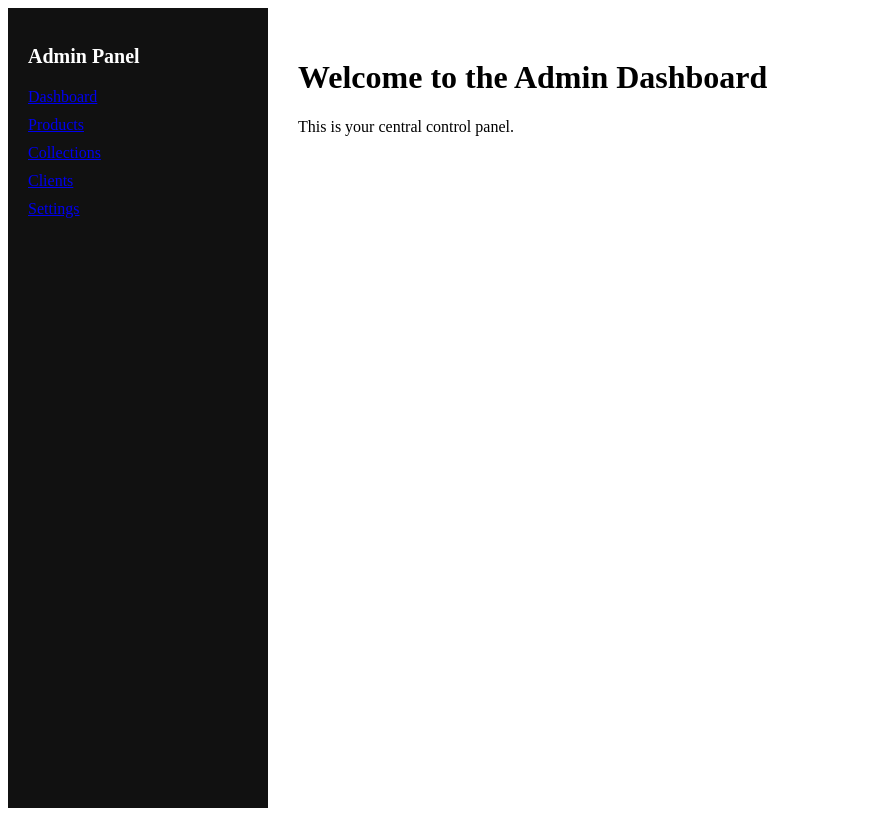
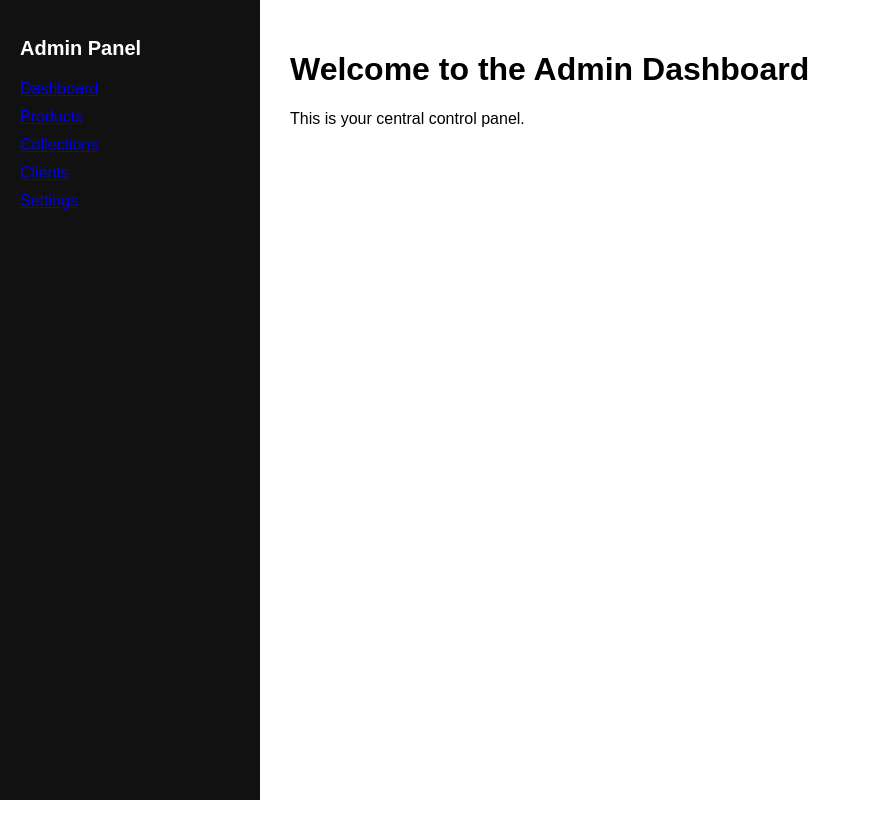
Before and after one commit to RohanP369/Silver-Moon-Catalog, a Next.js app in the folder admin/: page / in a window 1280 px wide. Shown: the whole page, without its empty margins (0-871 px from the left). Built offline with nearby package versions, Linux system fonts and the light colour scheme.

Commit message:
Create layout.jsx

```diff
--- /dev/null
+++ b/admin/app/layout.jsx
@@ -0,0 +1,14 @@
+export const metadata = {
+  title: 'Admin Portal',
+  description: 'Silver Moon Catalog Admin',
+};
+
+export default function AdminRootLayout({ children }) {
+  return (
+    <html lang="en">
+      <body style={{ margin: 0, fontFamily: 'sans-serif' }}>
+        {children}
+      </body>
+    </html>
+  );
+}
```
